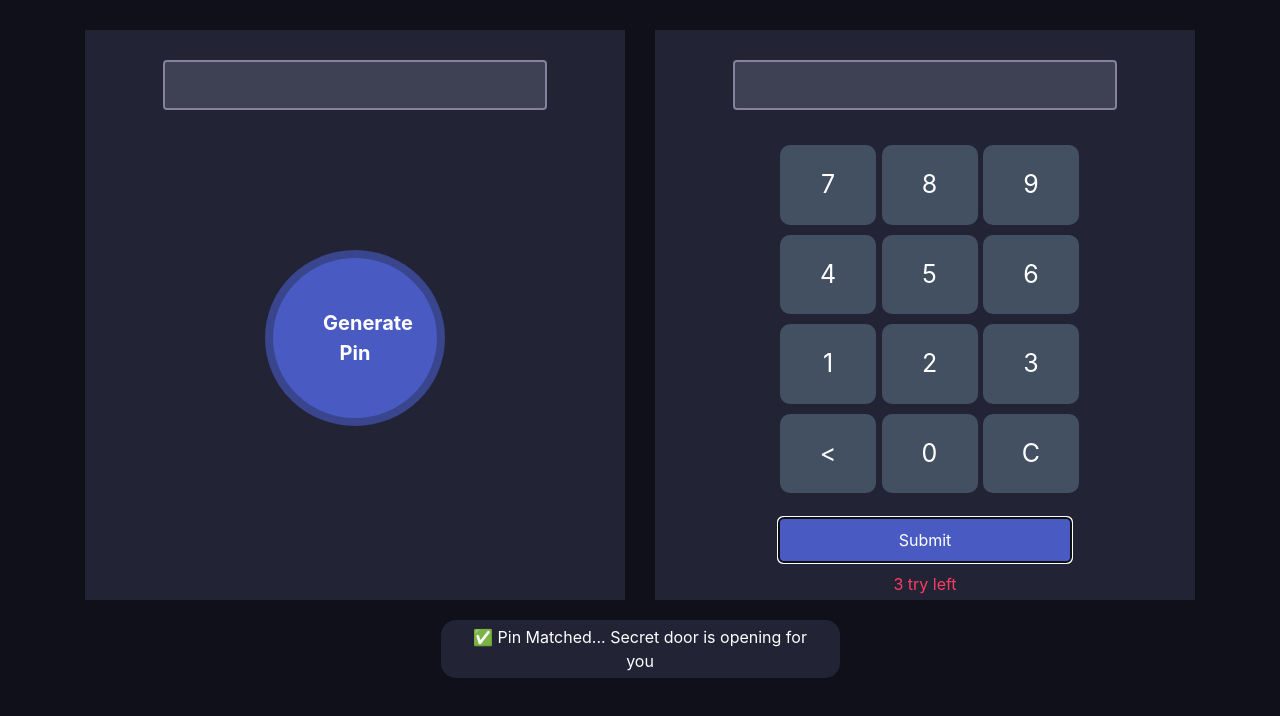
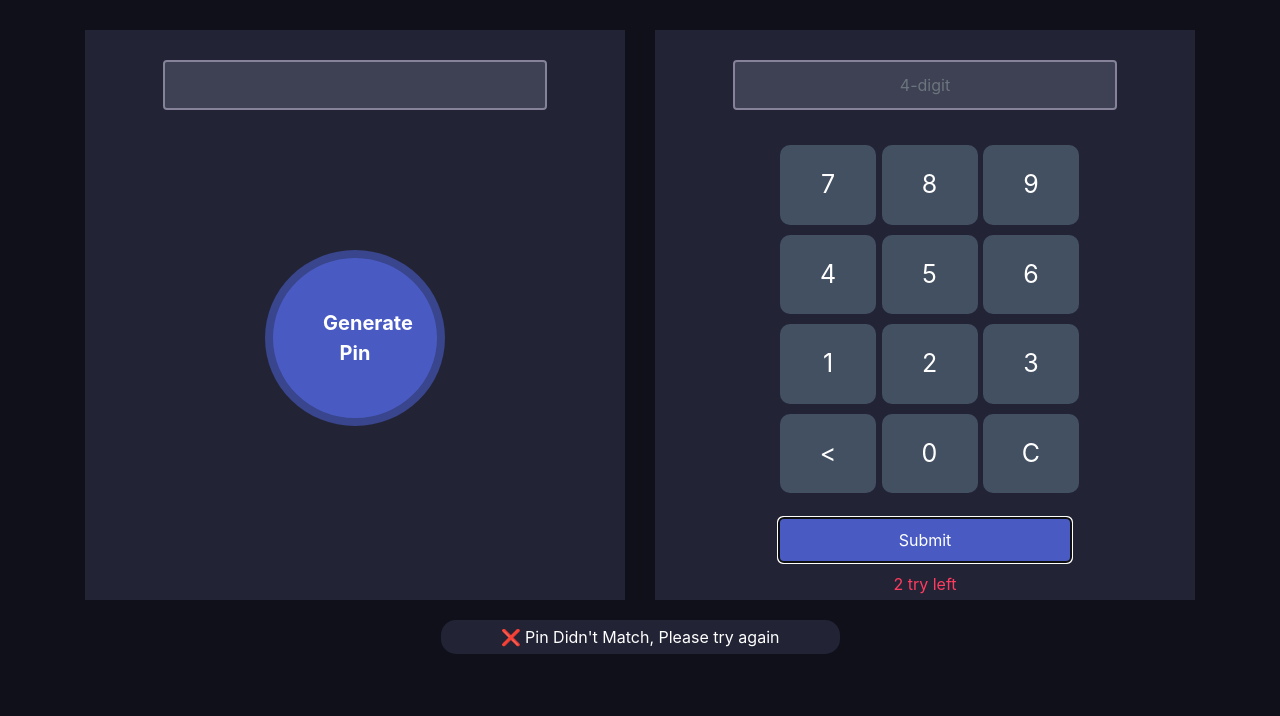
Before and after one commit to azizur881/pin-matcher, a plain HTML site: page index.html in a window 1280 px wide. Both pictures are taken after a click on the button "Submit". Drawn offline with nearby package versions, Linux system fonts and the light colour scheme.

Commit message:
done without design

```diff
--- a/index.html
+++ b/index.html
@@ -12,13 +12,13 @@
         <div class="row">
             <div class="col-md-6">
                 <div class="pin-generator half-width">
-                    <input class="form-control" type="text" id ="pin-generate-input">
+                    <input class="form-control text-center" type="text" id ="pin-generate-input" >
                     <button class="generate-btn" id="pin-switch">Generate Pin</button>
                 </div>
             </div>
             <div class="col-md-6">
                 <div class="input-section half-width" >
-                    <input class="form-control" type="text" id = "pin-input" >
+                    <input class="form-control font-black text-center" type="text" id = "pin-input" placeholder="4-digit">
                     <div class="numbers">
                         <div class="calc-body">
                             <div class="calc-button-row" >
@@ -42,7 +42,7 @@
                                 <div class=" btn button" id = 'cancel'>C</div>
                             </div>
                             <div>
-                                <button type="submit" class="submit-btn" id = 'submitBtn'>Submit</button>
+                                <button type="submit" class="submit-btn" id = 'submitBtn' onclick="btnCount" >Submit</button>
                                 <p class="action-left" id = "action-left">3 try left</p>
                             </div>
                     </div>
@@ -131,15 +131,48 @@
            var secondInput = document.getElementById('pin-input').value
            var positive =document.getElementById('notify-positive')
            var negative = document.getElementById('notify-negative')
-           if(pinValue == secondInput){
+
+
+           if(pinValue == ''){
+            negative.style.display="block"
+             positive.style.display = "none"}
+
+            else if(pinValue == secondInput){
                positive.style.display = "block"
                negative.style.display="none"
+               var action = document.getElementById('action-left')
+               action.innerText = ' 3 try left'
+
+
            }
+
            else {
                 negative.style.display="block"
                 positive.style.display = "none"
+
+
            }
         })
+        var count = 0;
+        var countButton = document.getElementById("submitBtn");
+        var action = document.getElementById('action-left')
+        countButton.onclick = function(){
+        count++;
+        if(count == 1  ){
+            action.innerText = ' 2 try left'
+
+        }
+        if (count == 2 ){
+            action.innerText = ' 1 try left'
+        }
+        if (count == 3 ){
+            action.innerText = ' 0 try left'
+            document.getElementById("submitBtn").disabled= true;
+        }
+
+        }
+
+
 
     </script>
 </body>
```
